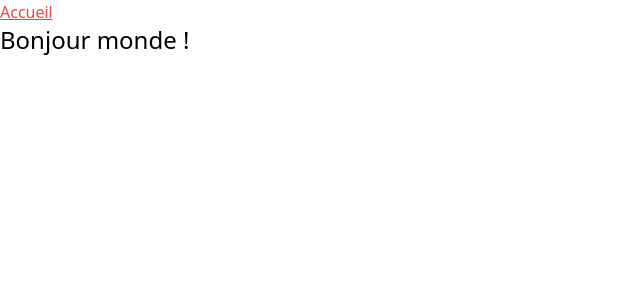
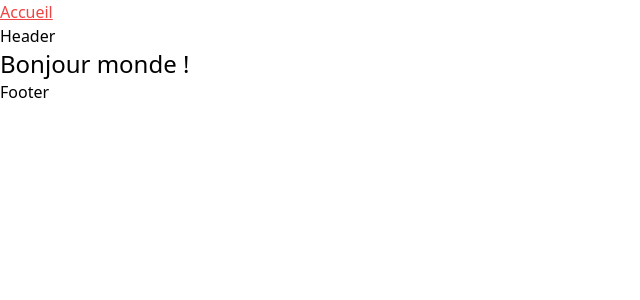
Before and after one commit to PETIT-Hugo/Grp21_Next-Up-Esport-, a Vue app: page / in a window 1280 px wide. Shown: the top 300 px of the page, without its empty margins (0-640 px from the left). Built offline with nearby package versions, Linux system fonts and the light colour scheme.

Commit message:
frerot on a header et footer la

```diff
--- a/src/App.vue
+++ b/src/App.vue
@@ -1,11 +1,15 @@
 <script setup lang="ts">
 import { onErrorCaptured } from 'vue'
 import { RouterLink, RouterView } from 'vue-router/auto'
+import Footer from './components/FooterPage.vue'
+import Header from './components/HeaderPage.vue'
 
 onErrorCaptured((err, instance, info) => {
   console.error('erreur : ', err, '\ninfo : ', info, '\ncomposant : ', instance)
   return true
 })
+
+
 </script>
 
 <template>
@@ -18,9 +22,10 @@ onErrorCaptured((err, instance, info) => {
       </ul>
     </nav>
   </header>
-  <RouterView v-slot="{ Component }">
-    <Suspense>
-      <component :is="Component" />
-    </Suspense>
-  </RouterView>
+  <Header />
+  <main>
+    <RouterView />
+  </main>
+  <Footer />
+
 </template>
--- /dev/null
+++ b/src/components/FooterPage.vue
@@ -0,0 +1,9 @@
+<script setup lang="ts">
+import { RouterLink } from 'vue-router'
+</script>
+
+<template>
+    <footer>
+        <RouterLink to="/">Footer</RouterLink>
+    </footer>
+</template>
--- /dev/null
+++ b/src/components/HeaderPage.vue
@@ -0,0 +1,9 @@
+<script setup lang="ts">
+import { RouterLink } from 'vue-router'
+</script>
+
+<template>
+    <footer>
+        <RouterLink to="/">Header</RouterLink>
+    </footer>
+</template>
```
